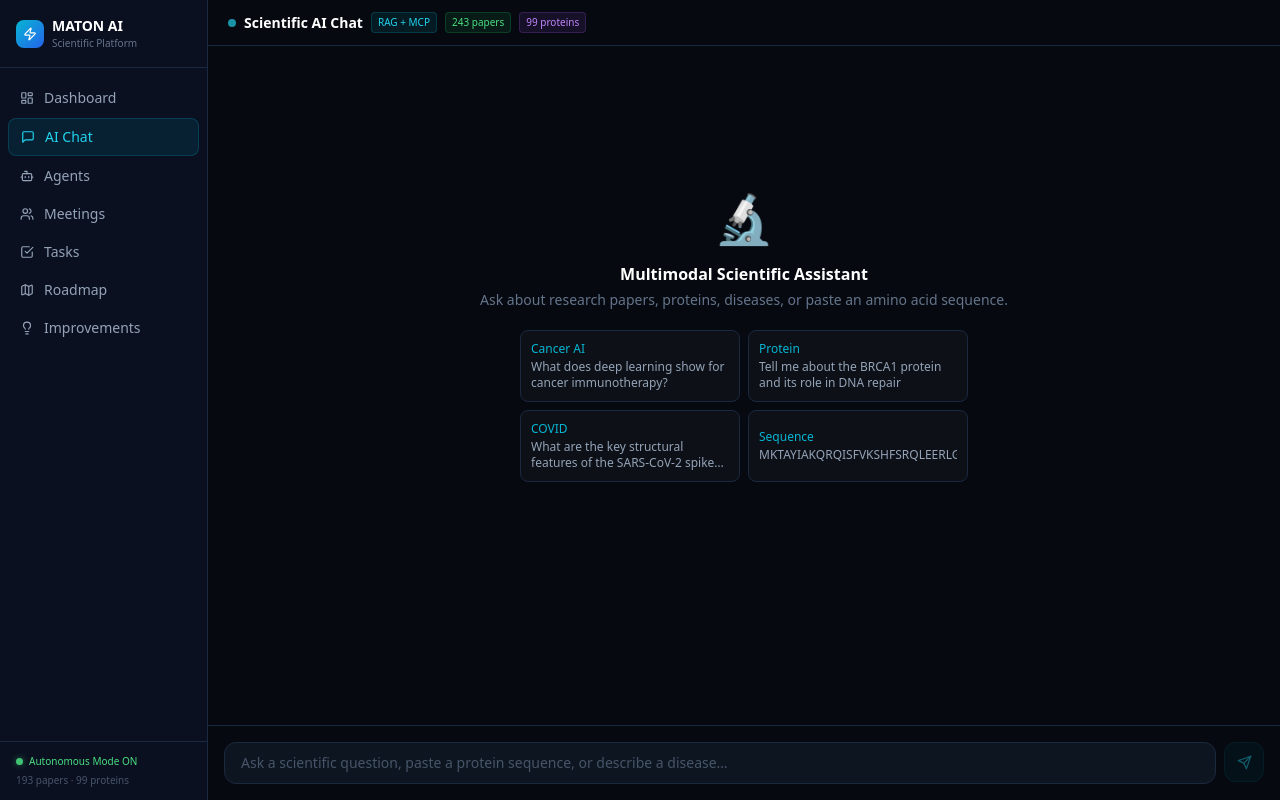
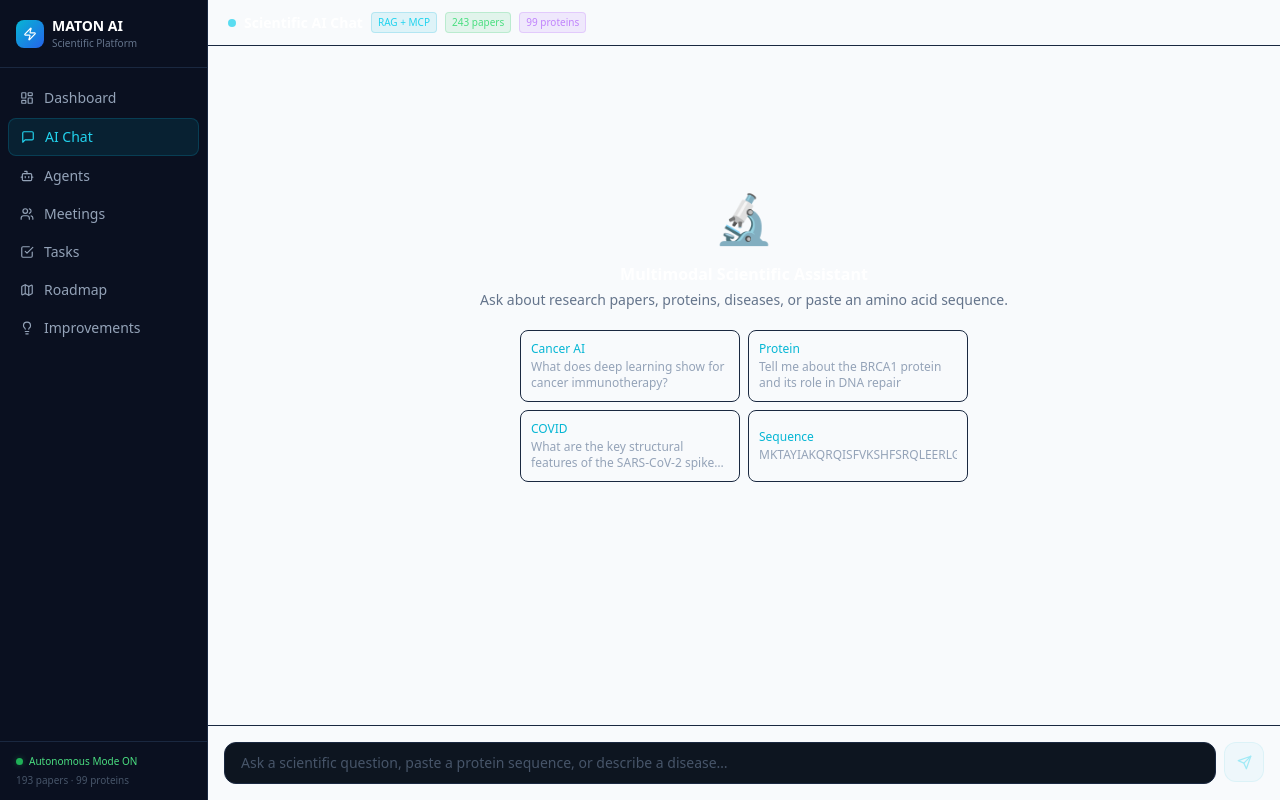
Before and after one commit to watcharaponthod-code/maton-ai, a Next.js app: page /chat in a window 1280 px wide. Built offline with nearby package versions, Linux system fonts and the light colour scheme.

Commit message:
feat: white professional UI + Gemini 1.5 Pro migration

```diff
--- a/app/globals.css
+++ b/app/globals.css
@@ -2,19 +2,45 @@
 @tailwind components;
 @tailwind utilities;
 
-body { background:#060a10; color:#e2e8f0; font-family:system-ui,sans-serif; }
-*    { box-sizing:border-box; }
-::-webkit-scrollbar       { width:5px; height:5px; }
-::-webkit-scrollbar-track { background:#060a10; }
-::-webkit-scrollbar-thumb { background:#1e2d40; border-radius:3px; }
+/* ── White Professional Theme ─────────────────────────────────── */
+body {
+  background: #f8fafc;
+  color: #1e293b;
+  font-family: system-ui, -apple-system, sans-serif;
+}
+* { box-sizing: border-box; }
 
-.card { background:#0d1520; border:1px solid #1a2840; border-radius:12px; }
-.dot  { display:inline-block; width:7px; height:7px; border-radius:50%; }
-.dot-active  { background:#4ade80; box-shadow:0 0 6px #4ade8088; animation:pulse 2s infinite; }
-.dot-idle    { background:#facc15; }
-.dot-waiting { background:#475569; }
-@keyframes pulse { 0%,100%{opacity:1} 50%{opacity:.4} }
+/* Scrollbar */
+::-webkit-scrollbar       { width: 4px; height: 4px; }
+::-webkit-scrollbar-track { background: #f1f5f9; }
+::-webkit-scrollbar-thumb { background: #cbd5e1; border-radius: 4px; }
+::-webkit-scrollbar-thumb:hover { background: #94a3b8; }
 
-.glow-cyan  { box-shadow:0 0 18px rgba(34,211,238,.12); }
-.glow-amber { box-shadow:0 0 18px rgba(251,191,36,.10); }
-pre, code { font-family:"JetBrains Mono","Fira Code",monospace; font-size:.78rem; }
+/* Card component */
+.card {
+  background: #ffffff;
+  border: 1px solid #e2e8f0;
+  border-radius: 12px;
+  box-shadow: 0 1px 3px rgba(0,0,0,.06), 0 1px 2px rgba(0,0,0,.04);
+}
+.card-hover:hover {
+  box-shadow: 0 4px 12px rgba(0,0,0,.08);
+  transition: box-shadow .15s ease;
+}
+
+/* Status dots */
+.dot        { display: inline-block; width: 7px; height: 7px; border-radius: 50%; }
+.dot-active { background: #22c55e; box-shadow: 0 0 6px #22c55e66; animation: pulse 2s infinite; }
+.dot-idle   { background: #f59e0b; }
+.dot-wait   { background: #94a3b8; }
+
+@keyframes pulse { 0%,100%{opacity:1} 50%{opacity:.5} }
+@keyframes fade-in { from{opacity:0;transform:translateY(4px)} to{opacity:1;transform:none} }
+.animate-fade-in { animation: fade-in .2s ease forwards; }
+
+/* Typography */
+pre, code { font-family: "JetBrains Mono","Fira Code",monospace; font-size:.78rem; }
+
+/* Shadows */
+.shadow-sm-pro { box-shadow: 0 1px 3px rgba(0,0,0,.08); }
+.shadow-md-pro { box-shadow: 0 4px 16px rgba(0,0,0,.10); }
```
